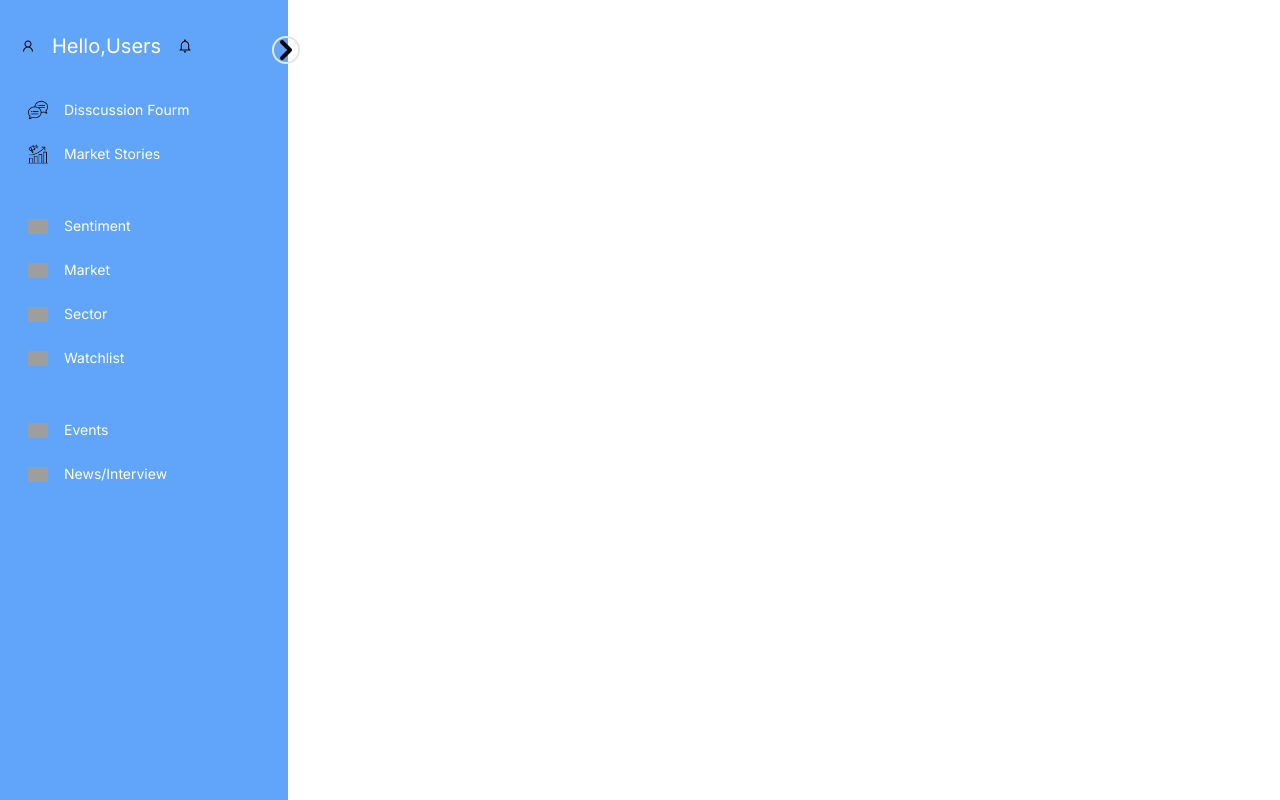
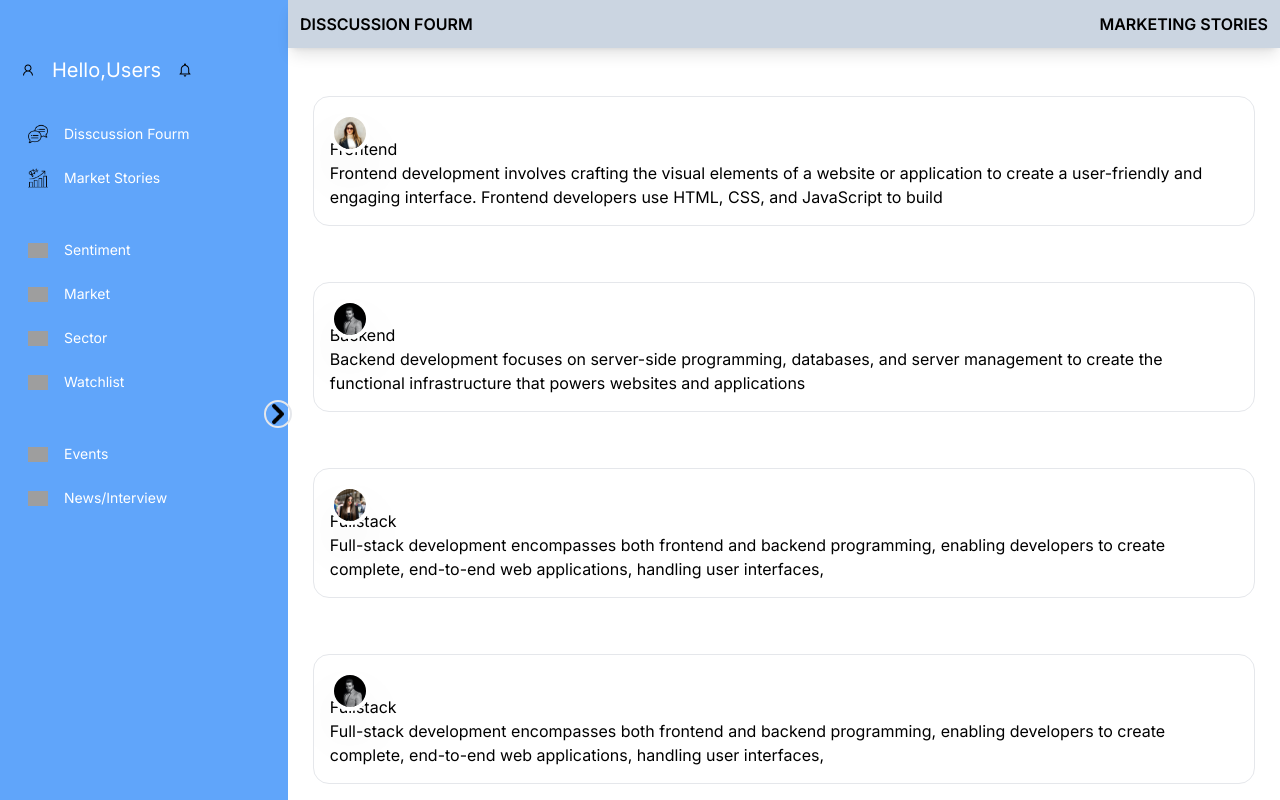
Before and after one commit to samimhub/ui-app, a Next.js app: page / in a window 1280 px wide. Shown: the top 800 px of the page. Built offline with nearby package versions, Linux system fonts and the light colour scheme; grey boxes are pictures that could not be loaded.

Commit message:
new commit

```diff
--- a/src/app/Component/NavBar.tsx
+++ b/src/app/Component/NavBar.tsx
@@ -14,15 +14,18 @@ function NavBar() {
     <div className="flex">
       <div
         className={` ${
-          open ? "w-72" : "w-0 "
-        } bg-blue-400 h-screen p-5  pt-8 relative duration-300`}
+          open ? "w-72 bg-blue-400 h-screen p-5 pt-8 relative duration-300" : "w-0 bg-blue-800 h-14 p-2 pt-5 relative duration-300"
+        } `}
       >
+        <button>
         <img
           src="/right-arrow.png"
-          className={`absolute cursor-pointer -right-3 top-9 w-7 border-dark-purple
+          className={`flex items-center absolute cursor-pointer -right-1 top-1/2 w-7 border-dark-purple
            border-2 rounded-full  ${!open && "rotate-180"}`}
           onClick={() => setOpen(!open)}
         />
+        </button>
+
         <div className="flex gap-x-4 items-center">
         <LiaUserSolid />
           <h5
--- a/src/app/page.tsx
+++ b/src/app/page.tsx
@@ -10,11 +10,11 @@ export default function Home() {
 
   return (
 
-    <div className="flex flex-col">
+    <div className="flex flex-row">
    <div>
     <NavBar/>
     </div>
-    <div className=" ">
+    <div className="relative">
       <Headers/>
       <DisscussionCard/>
     </div>
```
